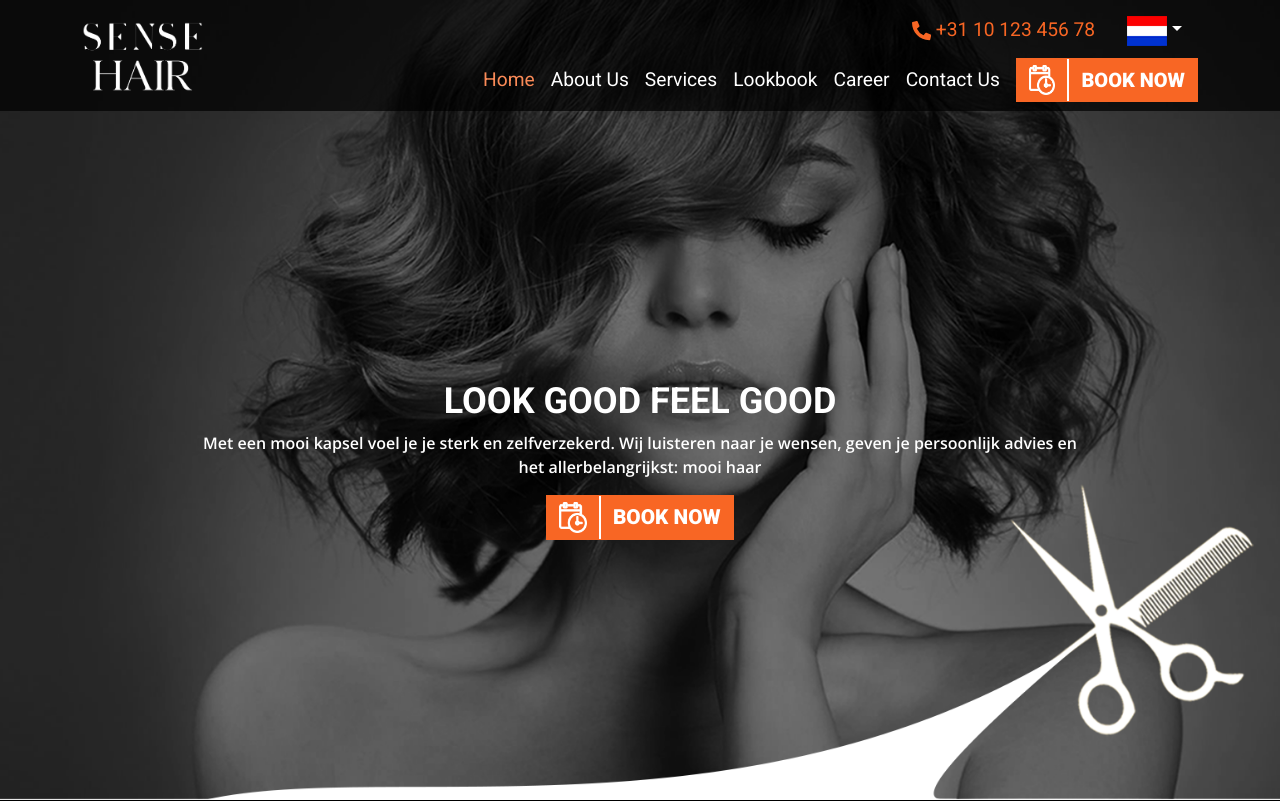
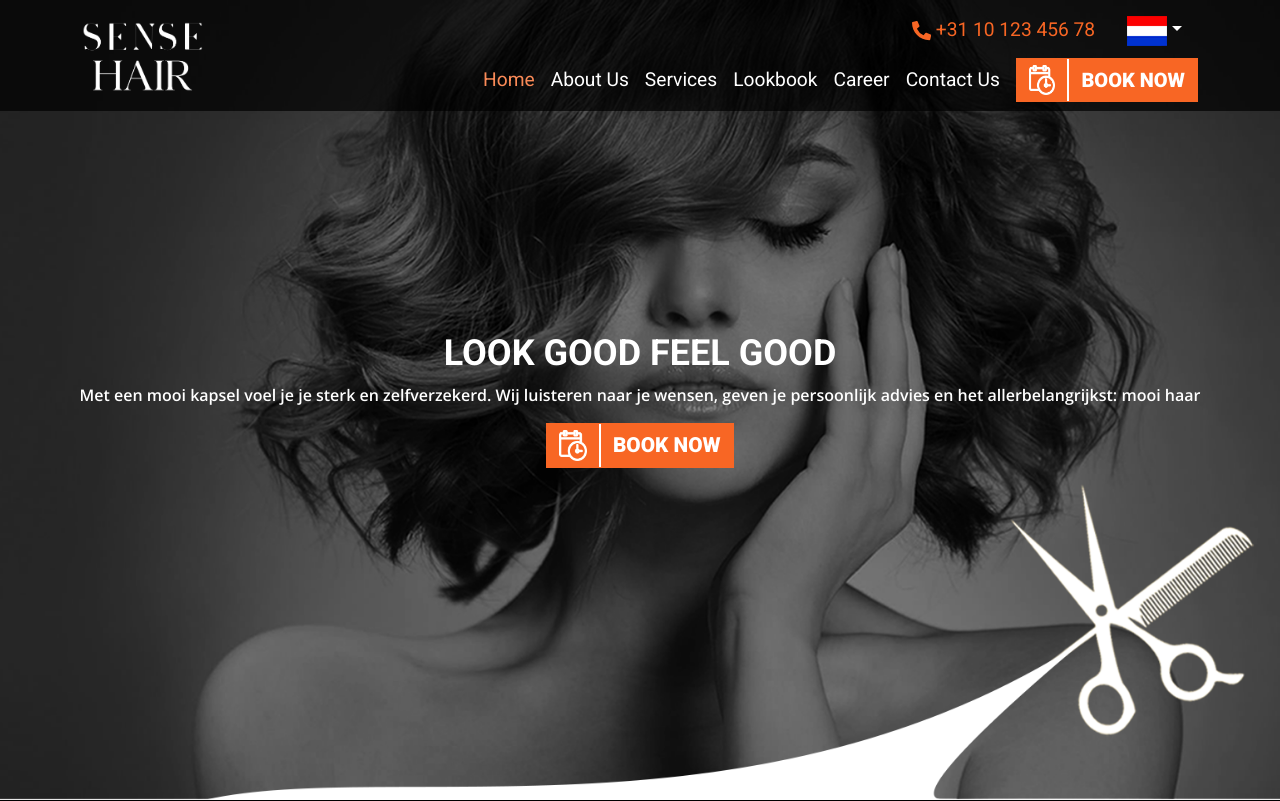
Before and after one commit to dream-diver/sensehair-web, a Next.js app: page / in a window 1280 px wide. Shown: the top 801 px of the page. Built offline with nearby package versions, Linux system fonts and the light colour scheme.

Commit message:
Parallax Header

```diff
--- a/components/home/Header.js
+++ b/components/home/Header.js
@@ -8,16 +8,8 @@ const Header = () => {
   return (
     <header id="header" className="vh-100">
       <MainMenu isSlider={ true } />
-      <div id="carouselHeader" className="carousel slide" data-bs-ride="carousel" data-bs-interval="false">
-        <div className="carousel-indicators d-none">
-          <button type="button" data-bs-target="#carouselHeader" data-bs-slide-to="0" className="active" aria-current="true" aria-label="Slide 1"></button>
-          <button type="button" data-bs-target="#carouselHeader" data-bs-slide-to="1" aria-label="Slide 2"></button>
-          <button type="button" data-bs-target="#carouselHeader" data-bs-slide-to="2" aria-label="Slide 3"></button>
-        </div>
-        <div className="carousel-inner">
-          <div className="carousel-item active vh-100">
-            <img loading="lazy" src="./images/banner1.png" alt="banner1" />
-            <div className="carousel-caption">
+      <div id="homeHeader" className="d-flex vh-100">
+        <div className="m-auto text-white text-center">
           <h1 className="font-weight-600" data-aos="fade-up" data-aos-duration="750" data-aos-delay="500" data-aos-once="true">{ state.text.homeHeroTitle }</h1>
           <p className="font-weight-600" data-aos="fade-up" data-aos-duration="750" data-aos-delay="600" data-aos-once="true">{ state.text.homeHeroSubtitle }</p>
           <button className="btn-book-now btn btn-primary rounded-0 font-weight-900 mx-auto" data-aos="fade-up" data-aos-duration="750" data-aos-delay="700" data-aos-once="true">
@@ -26,8 +18,6 @@ const Header = () => {
           </button>
         </div>
       </div>
-        </div>
-      </div>
     </header>
   )
 }
--- a/styles/globals.css
+++ b/styles/globals.css
@@ -395,26 +395,22 @@ button,
 }
 
 /* Custom Styles */
+#homeHeader {
+  background: url("../public/images/banner1.png") center no-repeat;
+  background-size: cover;
+  background-attachment: fixed;
+}
+#aboutHeader {
+  background: url("../public/images/about/banner_about_us.png") center no-repeat;
+  background-size: cover;
+  background-attachment: fixed;
+}
+#careerHeader {
+  background: url("../public/images/career/banner-c2.png") center no-repeat;
+  background-size: cover;
+  background-attachment: fixed;
+}
 /* #header */
-#header .carousel-item > img {
-  height: 100%;
-  width: 100%;
-  object-fit: cover;
-}
-
-#header .carousel-indicators {
-  bottom: -60px;
-}
-
-#header .carousel-indicators [data-bs-target] {
-  width: 20px;
-  height: 20px;
-  border-radius: 50%;
-}
-
-#header .carousel-caption {
-  bottom: 30%;
-}
 
 /* #main-menu */
 #main-menu {
@@ -572,7 +568,7 @@ button,
   background-repeat: no-repeat;
   background-position: center center;
   background-size: cover;
-  /* background-attachment: fixed; */
+  background-attachment: fixed;
   height: 90vh;
 }
 
```
Also changed, not shown: components/about/Header.js (+3 -19 lines), components/career/Header.js (+4 -20 lines), custom/scripts.js (+0 -82 lines). Lines whose indentation alone changed are shown as unchanged.
